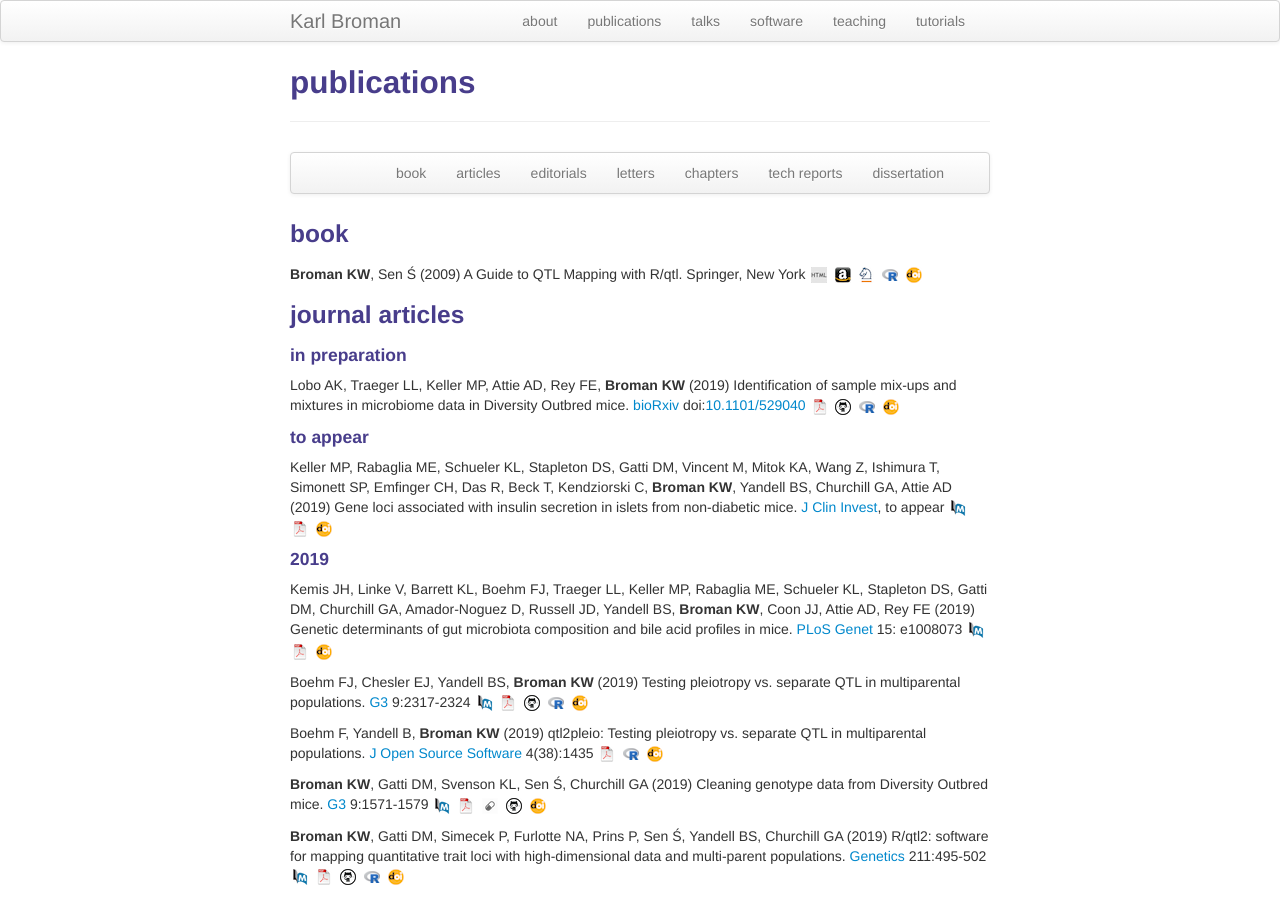
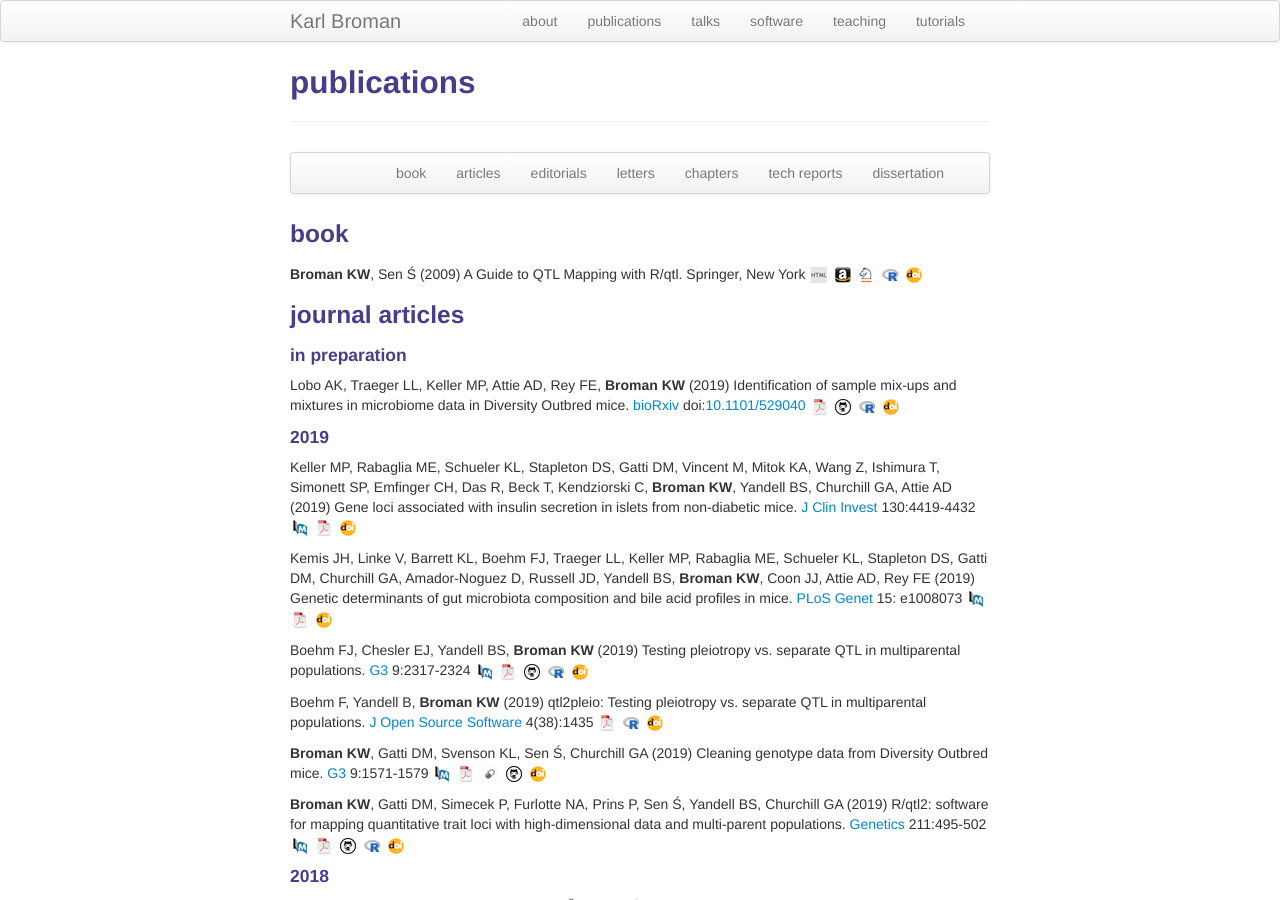
Before and after one commit to kbroman/kbroman.github.io, a Jekyll site: the page built from pages/pubs.md, in a window 1280 px wide and 900 px high. Built offline with Jekyll 4.4.1, drawn with Linux system fonts in a browser that asks for light colours.

Commit message:
Keller 2019 now published

```diff
--- a/pages/pubs.md
+++ b/pages/pubs.md
@@ -43,21 +43,18 @@ Diversity Outbred mice.
 [![doi](icons16/doi-icon.png)](https://doi.org/10.1101/529040)
 
 
-#### to appear
+#### 2019
 
 Keller MP, Rabaglia ME, Schueler KL, Stapleton DS, Gatti DM, Vincent
 M, Mitok KA, Wang Z, Ishimura T, Simonett SP, Emfinger CH, Das R, Beck
 T, Kendziorski C, **Broman KW**, Yandell BS, Churchill GA, Attie AD (2019)
 Gene loci associated with insulin secretion in islets from
-non-diabetic mice. [J Clin Invest](https://www.jci.org), to appear
+non-diabetic mice. [J Clin Invest](https://www.jci.org) 130:4419-4432
 [![PubMed](icons16/pubmed-icon.png)](https://www.ncbi.nlm.nih.gov/pubmed/31343992)
-[![pdf](icons16/pdf-icon.png)](https://www.biostat.wisc.edu/~kbroman/publications/keller2019.pdf)
+[![pdf](icons16/pdf-icon.png)](https://www.jci.org/articles/view/129143/pdf)
 [![doi](icons16/doi-icon.png)](https://doi.org/10.1172/JCI129143)
 <!-- * 158 * -->
 <!-- https://doi.org/10.1172/JCI129143 -->
-
-
-#### 2019
 
 Kemis JH, Linke V, Barrett KL, Boehm FJ, Traeger LL, Keller MP,
 Rabaglia ME, Schueler KL, Stapleton DS, Gatti DM, Churchill GA,
```
